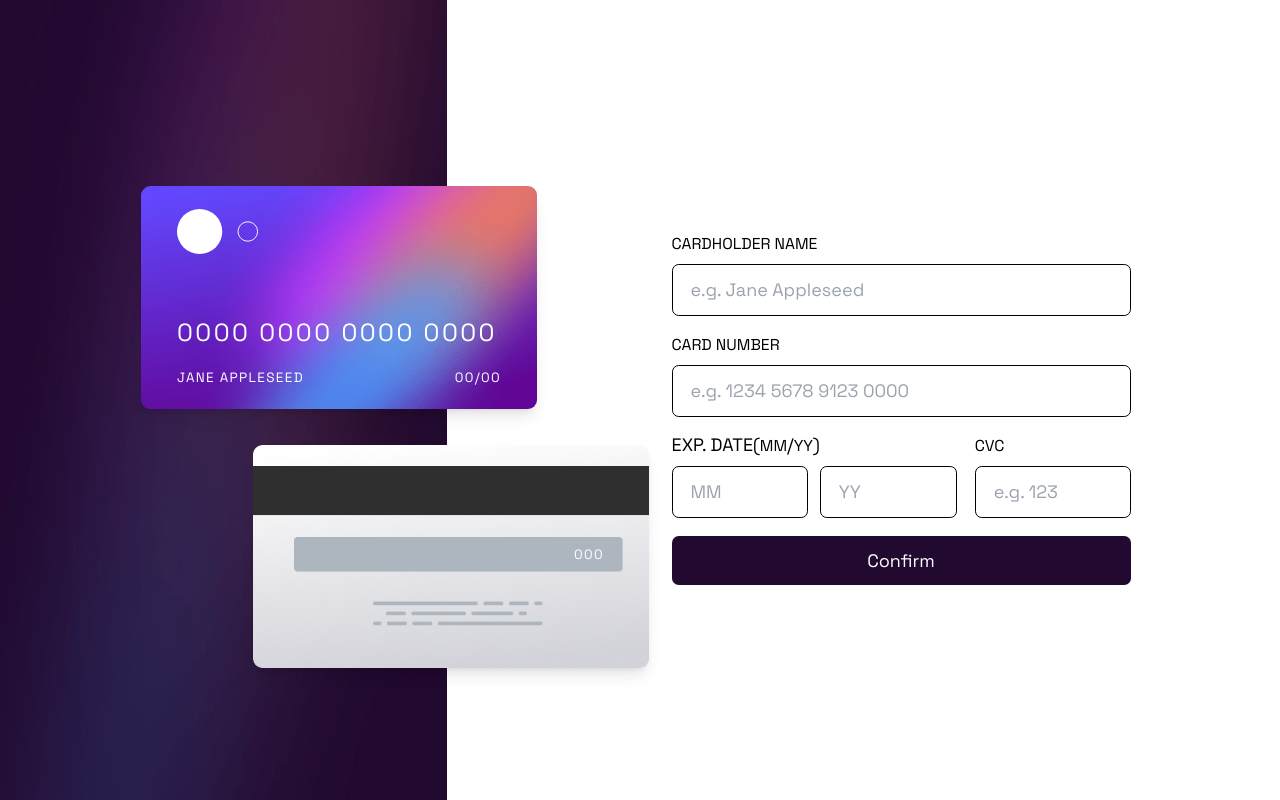
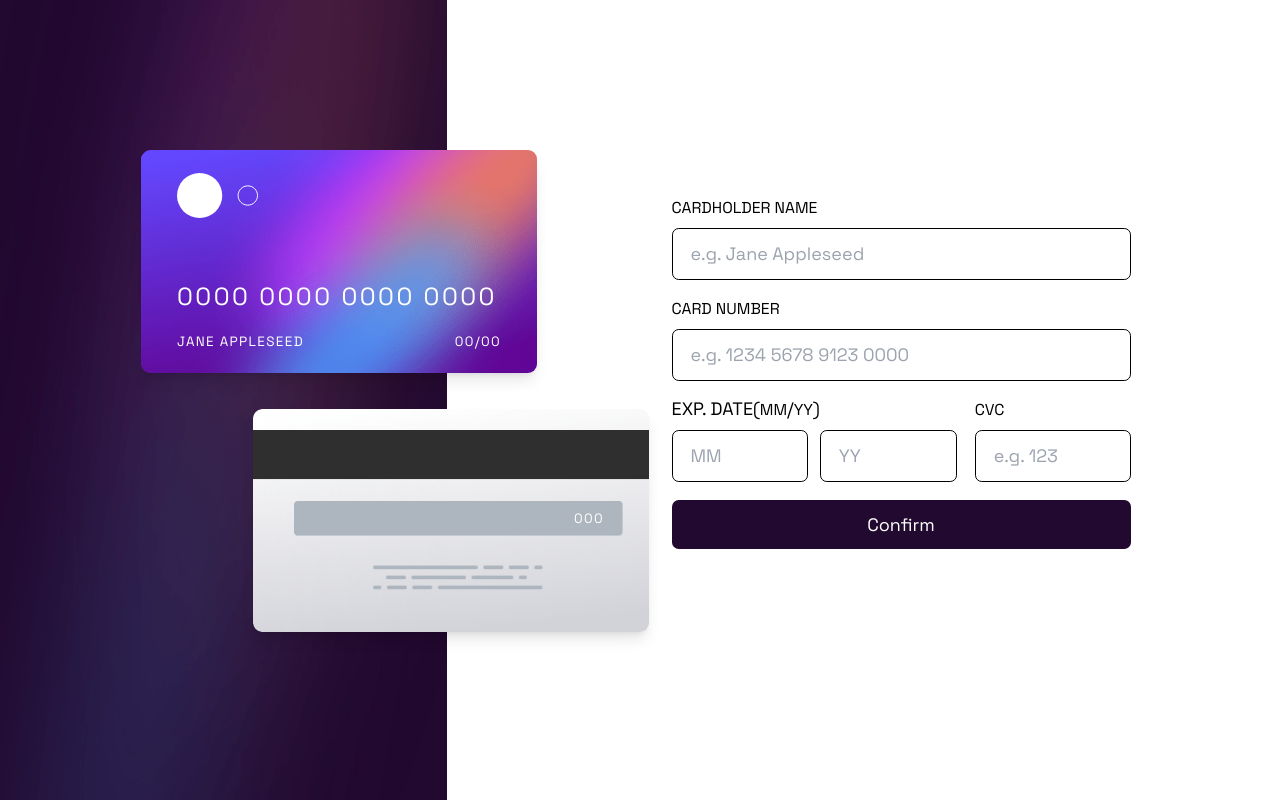
Before and after one commit to soewaiyanag/interactive-card-details-form, a React (Vite) app: page / in a window 1280 px wide. Built offline with nearby package versions, Linux system fonts and the light colour scheme.

Commit message:
move the app to top by 32px using xl:-mt-8 to make the app center

```diff
--- a/src/App.jsx
+++ b/src/App.jsx
@@ -10,7 +10,7 @@ export default function App() {
       <div
         className={clsx(
           "grid grid-rows-[auto_1fr] sm:container xl:container-fluid mx-auto px-4",
-          "xl:grid-cols-2 xl:gap-4 xl:min-h-screen xl:grid-rows-none"
+          "xl:grid-cols-2 xl:gap-4 xl:min-h-screen xl:grid-rows-none xl:-mt-8"
         )}
       >
         <FirstSection />
```
